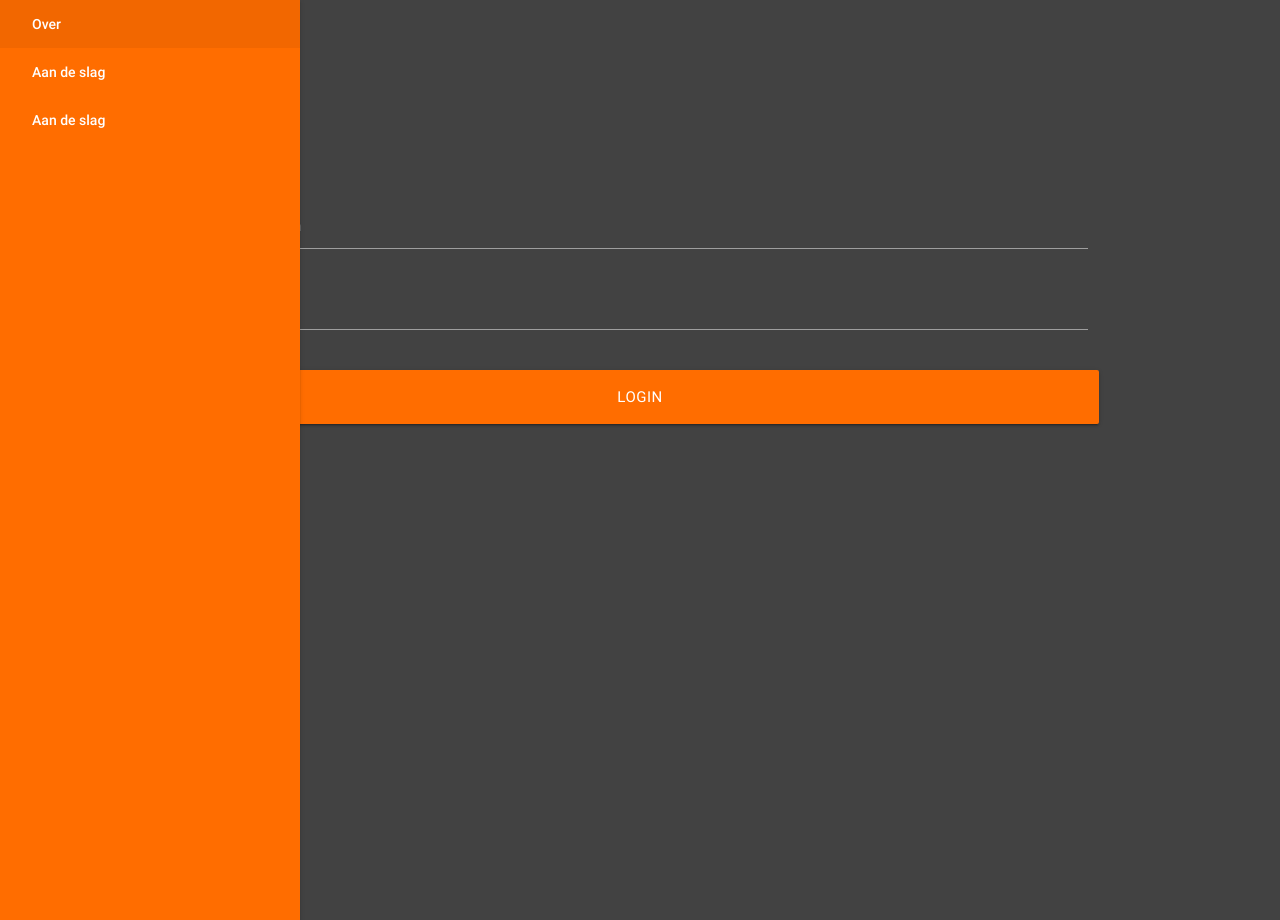
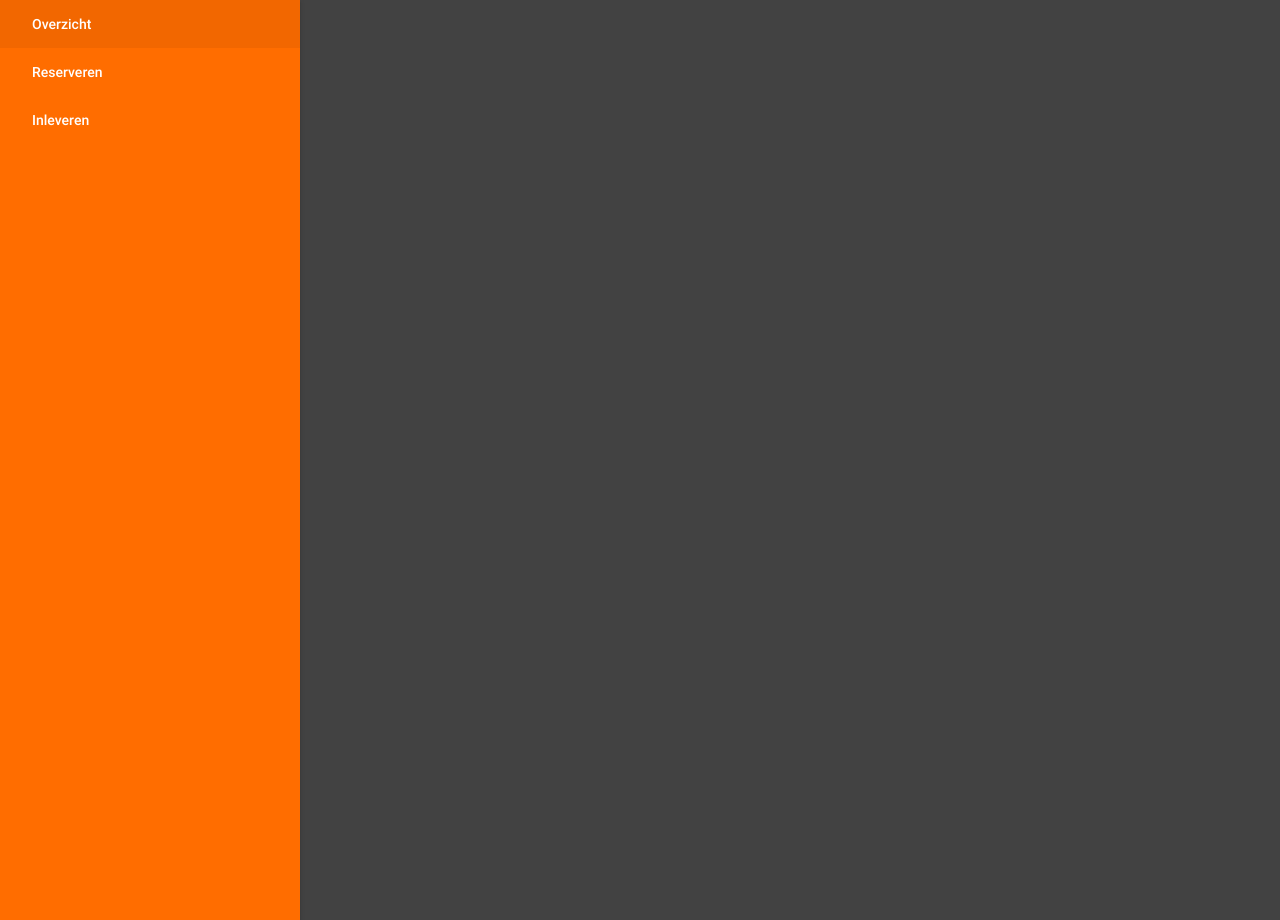
Before and after one commit to ErikvanIJzendoorn/servicepunt, a PHP site: page /servicepunt/includes/beheerder/overview.php in a window 1280 px wide. Run offline with PHP 8.4, Linux system fonts and the light colour scheme; some libraries are stand-ins or nearby versions.

Commit message:
Mooh you yvette, ga aan het werk

```diff
--- a/assets/css/main.css
+++ b/assets/css/main.css
@@ -1,3 +1,13 @@
 body{
 	background-color: #424242;
 }
+
+.navbar{
+	overflow: auto;
+	transform: translateX(0%);
+}
+
+.mooi{
+	background-color: white;
+	margin-top: 75px;
+}
--- /dev/null
+++ b/assets/js/materialize.js
@@ -0,0 +1,3 @@
+$(document).ready(function() {
+    $('select').material_select();
+});
--- a/includes/beheerder/overview.php
+++ b/includes/beheerder/overview.php
@@ -9,49 +9,15 @@
 		<meta name="viewport" content="width=device-width, initial-scale=1.0"/>
 		<link href="http://fonts.googleapis.com/icon?family=Material+Icons" rel="stylesheet">
 		<script rel="register_modal" src="../../assets/js/register_info.js"></script>
- 		<style>
-			body{
-				background-color: #424242;
-			}
-		</style>
 	</head>
 
 <body>
-	<div class="section"></div>
 	<main>
 		<ul id="nav-mobile" class="side-nav fixed orange accent-4 white-text" style="overflow: auto; transform: translateX(0%);">
-	        <li class="bold"><a href="" class="waves-effect waves-light white-text">Over</a></li>
-	        <li class="bold"><a href="" class="waves-effect waves-light white-text">Aan de slag</a></li>
-	        <li class="bold"><a href="" class="waves-effect waves-light white-text">Aan de slag</a></li>
+	        <li class="bold"><a href="" class="white-text">Overzicht</a></li>
+	        <li class="bold"><a href="" class="white-text">Reserveren</a></li>
+	        <li class="bold"><a href="" class="white-text">Inleveren</a></li>
     	</ul>
 	</main>
-
-	<div class="container" style="margin-top: 100px;">
-		<h5 class="orange-text text-accent-4 unselectable">Inloggen</h5>
-			<div class='row'>
-				<div class='col s12'>
-				</div>
-			</div>
-
-			<div class='row'>
-				<div class='input-field col s12'>
-					<input class='validate' type='text' name='username' id='username' style="margin-bottom: 0;" />
-					<label class='unselectable' for='email'>Gebruikersnaam</label>
-				</div>
-			</div>
-
-			<div class='row'>
-				<div class='input-field col s12'>
-					<input class='validate' type='password' name='password' id='password' />
-					<label class='unselectable' for='password'>Wachtwoord</label>
-				</div>
-			</div>
-
-			<center>
-				<div class='row'>
-					<button type='submit' name='btn_login' class='col s12 btn btn-large waves-effect orange accent-4 unselectable'>Login</button>
-				</div>
-		</div>
-	</div>
 </body>
 </html>
--- /dev/null
+++ b/includes/werknemer/reserveren/reserveren.css
@@ -0,0 +1,3 @@
+#form{
+	background-color: white;
+}
```
Also changed, not shown: includes/werknemer/overview.php (+23 -0 lines), includes/werknemer/reserveren/reserveren_page.php (added, +42 -0 lines), login/login.php (+20 -10 lines).
